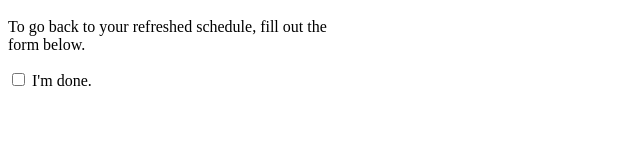
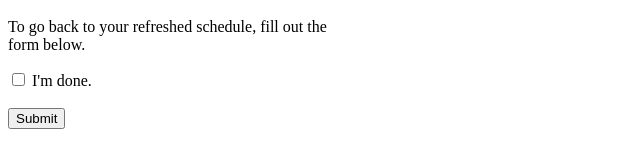
Before and after one commit to spantham/spantham.github.io, a plain HTML site: page form-action.html in a window 1280 px wide. Shown: the part 206-374 px from the top of the page, without its empty margins (0-640 px from the left). Drawn offline with Linux system fonts and the light colour scheme.

Commit message:
Add submit button

```diff
--- a/form-action.html
+++ b/form-action.html
@@ -13,7 +13,9 @@
 
         <form action="/schedule.html">
             <input type="checkbox" id="finish" name="finish" value="Done">
-            <label for="finish"> I'm done.</label>
+            <label for="finish"> I'm done.</label><br>
+            <br>
+            <input type="submit" value="Submit">
         </form>
 
     </body>
```
